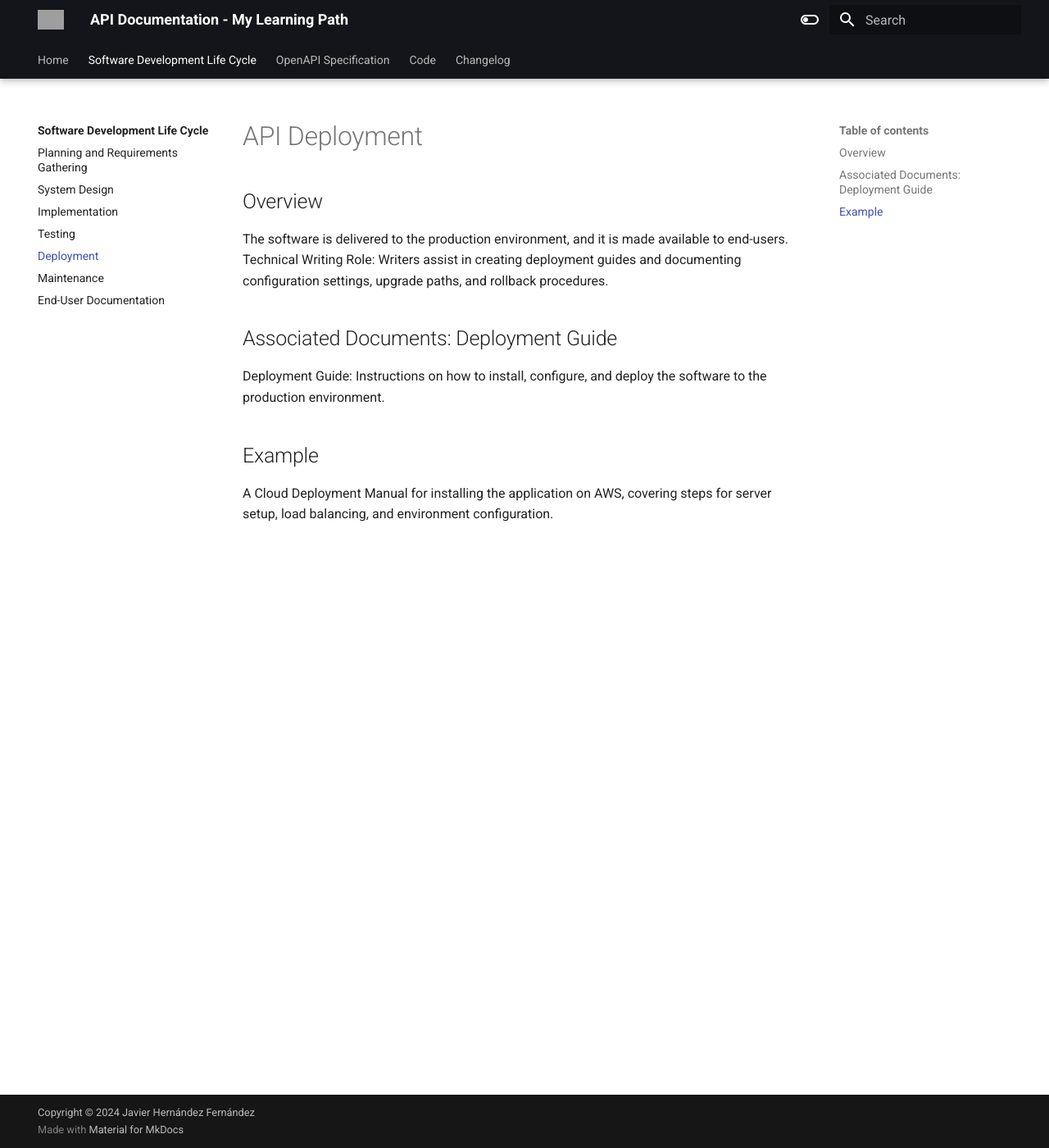
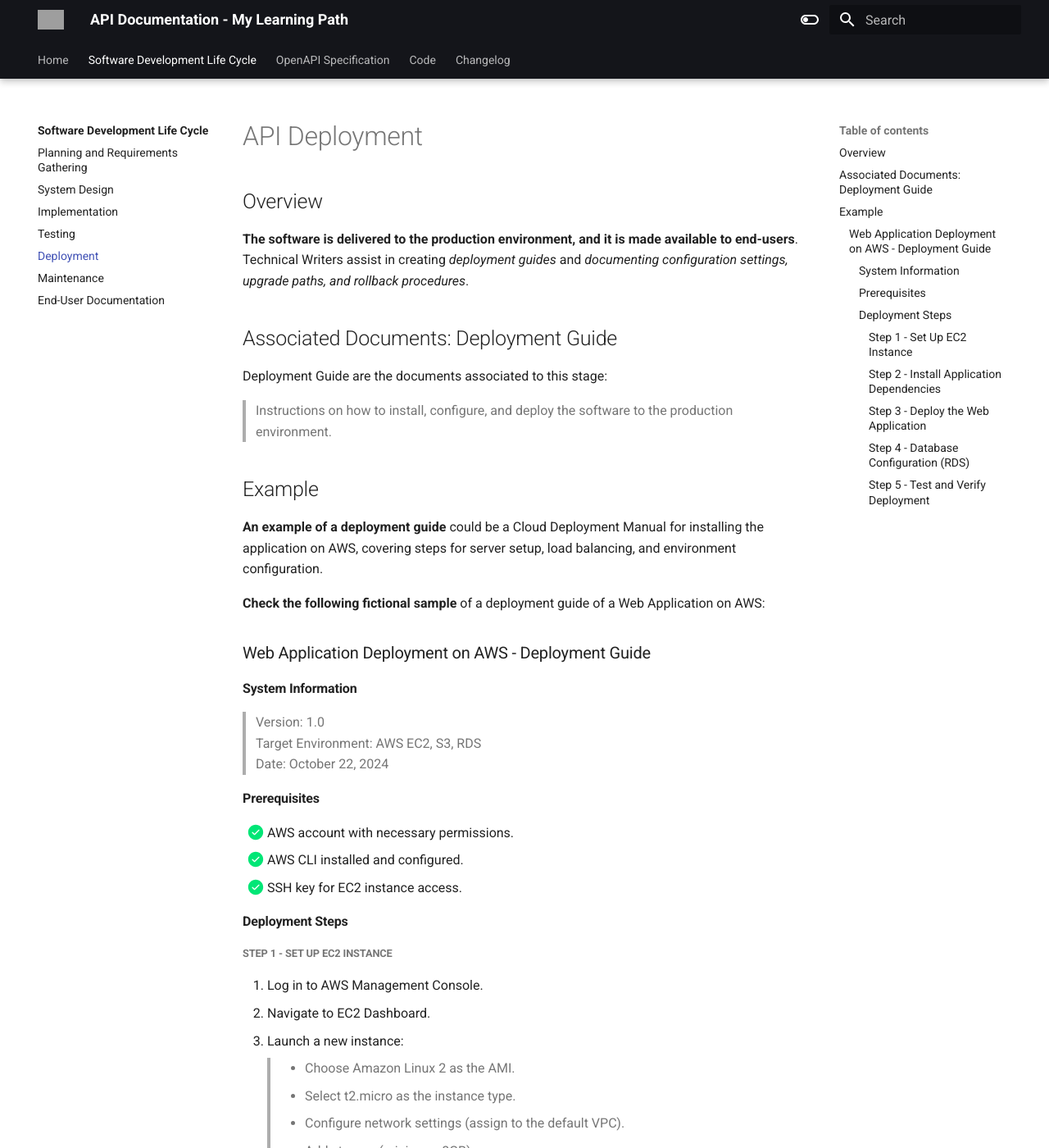
Before and after one commit to javierhf/api-documentation-my-learning-path, an MkDocs documentation site: the page built from docs/sdlc/deployment/index.md, in a window 1280 px wide and 1400 px high. Shown: the whole window at 82% size. Built offline with MkDocs 1.6.1 and Material for MkDocs 9.7.7, drawn with Linux system fonts in a browser that asks for light colours; some of the changed text lies outside the part shown; grey boxes are pictures that could not be loaded.

Commit message:
Apply formatting and page layout guide lines to Deployment

````diff
--- a/docs/sdlc/deployment/index.md
+++ b/docs/sdlc/deployment/index.md
@@ -2,12 +2,80 @@
 
 ## Overview
 
-The software is delivered to the production environment, and it is made available to end-users. Technical Writing Role: Writers assist in creating deployment guides and documenting configuration settings, upgrade paths, and rollback procedures.
+**The software is delivered to the production environment, and it is made available to end-users**. Technical Writers assist in creating *deployment guides* and *documenting configuration settings, upgrade paths, and rollback procedures*.
 
 ## Associated Documents: Deployment Guide
 
-Deployment Guide: Instructions on how to install, configure, and deploy the software to the production environment.
+Deployment Guide are the documents associated to this stage:
+
+> Instructions on how to install, configure, and deploy the software to the production environment.
 
 ## Example
 
-A Cloud Deployment Manual for installing the application on AWS, covering steps for server setup, load balancing, and environment configuration.
+**An example of a deployment guide** could be a Cloud Deployment Manual for installing the application on AWS, covering steps for server setup, load balancing, and environment configuration.
+
+**Check the following fictional sample** of a deployment guide of a Web Application on AWS:
+
+### Web Application Deployment on AWS - Deployment Guide
+
+#### System Information
+
+> Version: 1.0
+> Target Environment: AWS EC2, S3, RDS
+> Date: October 22, 2024
+
+#### Prerequisites
+
+- [x] AWS account with necessary permissions.
+- [x] AWS CLI installed and configured.
+- [x] SSH key for EC2 instance access.
+
+#### Deployment Steps
+
+##### Step 1 - Set Up EC2 Instance
+
+1. Log in to AWS Management Console.
+2. Navigate to EC2 Dashboard.
+3. Launch a new instance:
+> * Choose Amazon Linux 2 as the AMI.
+> * Select t2.micro as the instance type.
+> * Configure network settings (assign to the default VPC).
+> * Add storage (minimum 8GB).
+4. Review and launch the instance.
+
+##### Step 2 - Install Application Dependencies
+
+1. SSH into the EC2 instance:
+   ```
+   ssh -i "your-key.pem" ec2-user@your-ec2-public-ip
+   ```
+2. Update the instance and install necessary packages:
+```
+   sudo yum update -y
+   sudo yum install httpd php php-mysql -y
+```
+
+##### Step 3 - Deploy the Web Application
+
+1. Copy your web application files to the EC2 instance:
+   ```
+   scp -i "your-key.pem" /local/path/to/app/* ec2-user@your-ec2-public-ip:/var/www/html/
+   ```
+2. Start the Apache server:
+
+   ```
+   sudo systemctl start httpd
+   sudo systemctl enable httpd   ```
+
+##### Step 4 - Database Configuration (RDS)
+
+1. Set up an RDS instance (MySQL):
+> * Choose the RDS service in the AWS Console.
+> * Launch a new MySQL instance, configure security groups, and note down the connection endpoint.
+
+2. Connect your application to the RDS database by updating the application’s configuration file with the database connection string.
+
+##### Step 5 - Test and Verify Deployment
+
+1. Open a browser and navigate to your EC2 instance's public IP.
+2. Ensure the application loads and connects to the database correctly.
````
